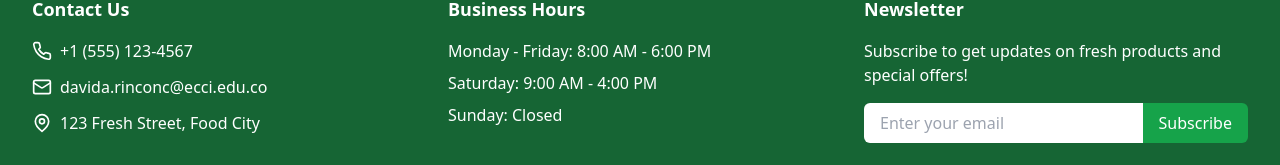
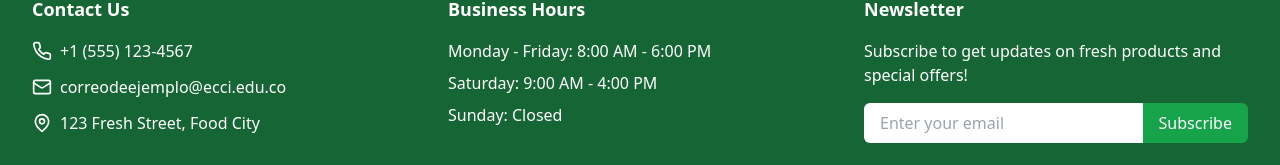
Before and after one commit to kuronomashi/FreshFood, a React (Vite) app: page / in a window 1280 px wide. Shown: the part 917-1082 px from the top of the page. Built offline with nearby package versions, Linux system fonts and the light colour scheme; no server answers; the database is empty; what @react-pdf/renderer would draw is missing.

Commit message:
Prueba pequeña

```diff
--- a/src/components/Footer.tsx
+++ b/src/components/Footer.tsx
@@ -15,7 +15,7 @@ export default function Footer() {
               </div>
               <div className="flex items-center space-x-2">
                 <Mail className="h-5 w-5" />
-                <span>davida.rinconc@ecci.edu.co</span>
+                <span>correodeejemplo@ecci.edu.co</span>
               </div>
               <div className="flex items-center space-x-2">
                 <MapPin className="h-5 w-5" />
```
